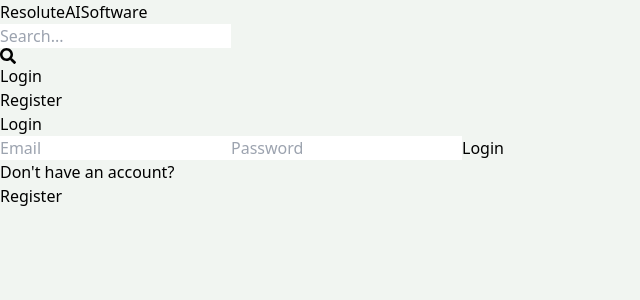
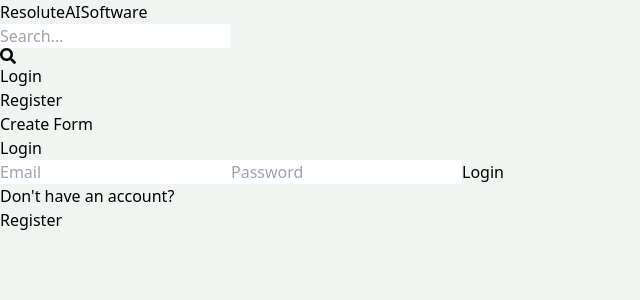
Before and after one commit to dev-sureshbhatt/crud-auth-mern, a React (Vite) app in the folder client/: page /sign-in in a window 1280 px wide. Shown: the top 300 px of the page, without its empty margins (0-640 px from the left). Built offline with nearby package versions, Linux system fonts and the light colour scheme.

Commit message:
minor changes for production

```diff
--- a/client/src/components/Header.jsx
+++ b/client/src/components/Header.jsx
@@ -31,6 +31,11 @@
               Register
             </li>
           </Link>
+          <Link to={"/create-form"}>
+            <li className="text-slate-700 hover:underline hidden sm:inline">
+              Create Form
+            </li>
+          </Link>
         </ul>
       </div>
     </header>
--- a/client/src/pages/SignIn.jsx
+++ b/client/src/pages/SignIn.jsx
@@ -22,7 +22,7 @@
 
     try {
 
-      const sendData = await fetch('http://localhost:4000/api/auth/signin', {
+      const sendData = await fetch('https://crud-auth-mern.onrender.com/api/auth/signin', {
       method: 'POST',
       headers: {
         'Content-Type': 'application/json'
--- a/client/src/pages/SignUp.jsx
+++ b/client/src/pages/SignUp.jsx
@@ -20,7 +20,7 @@
 
     try {
 
-      const sendData = await fetch('http://localhost:4000/api/auth/signup', {
+      const sendData = await fetch('https://crud-auth-mern.onrender.com/api/auth/signup', {
       method: 'POST',
       headers: {
         'Content-Type': 'application/json'
```
